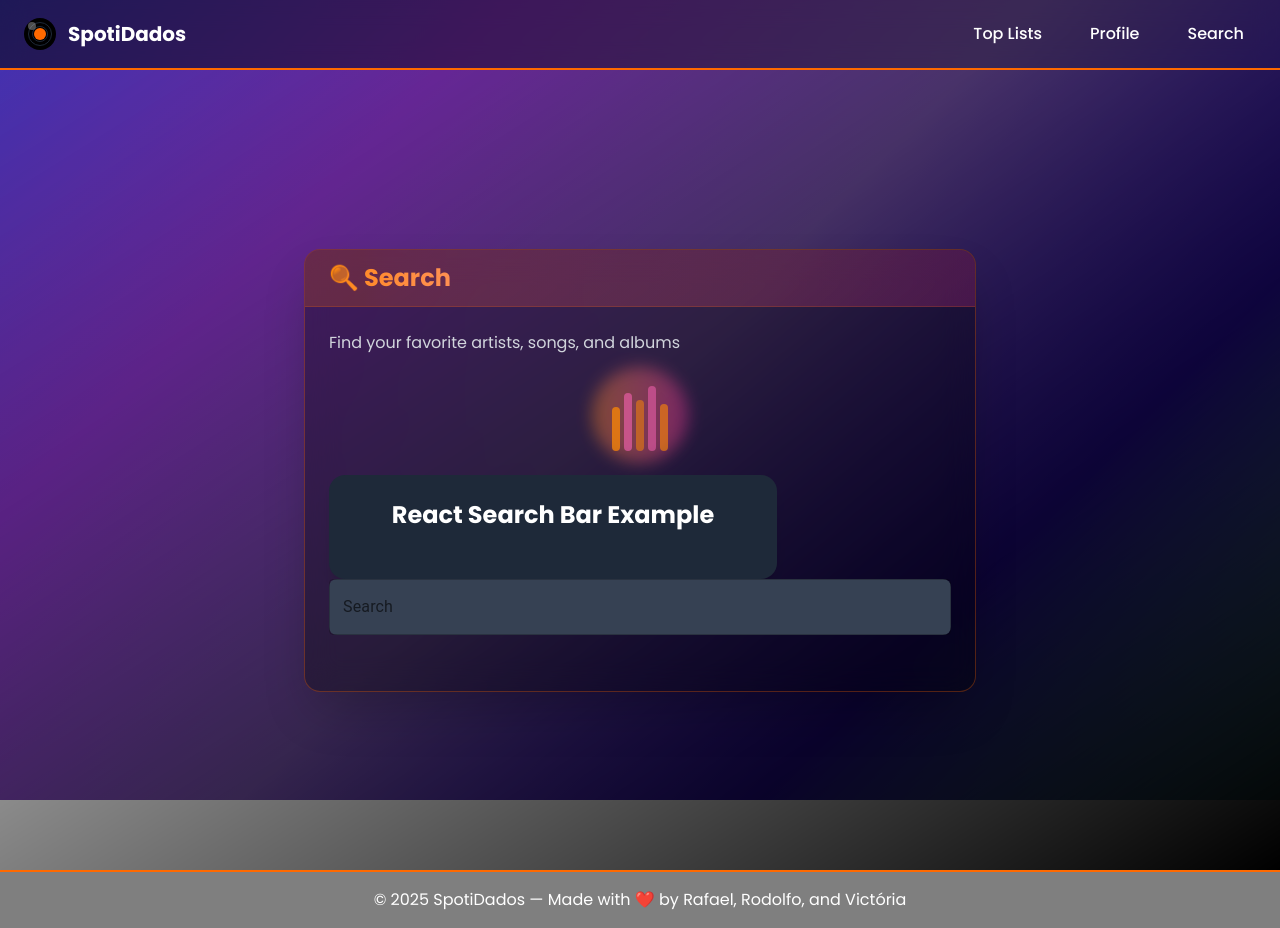
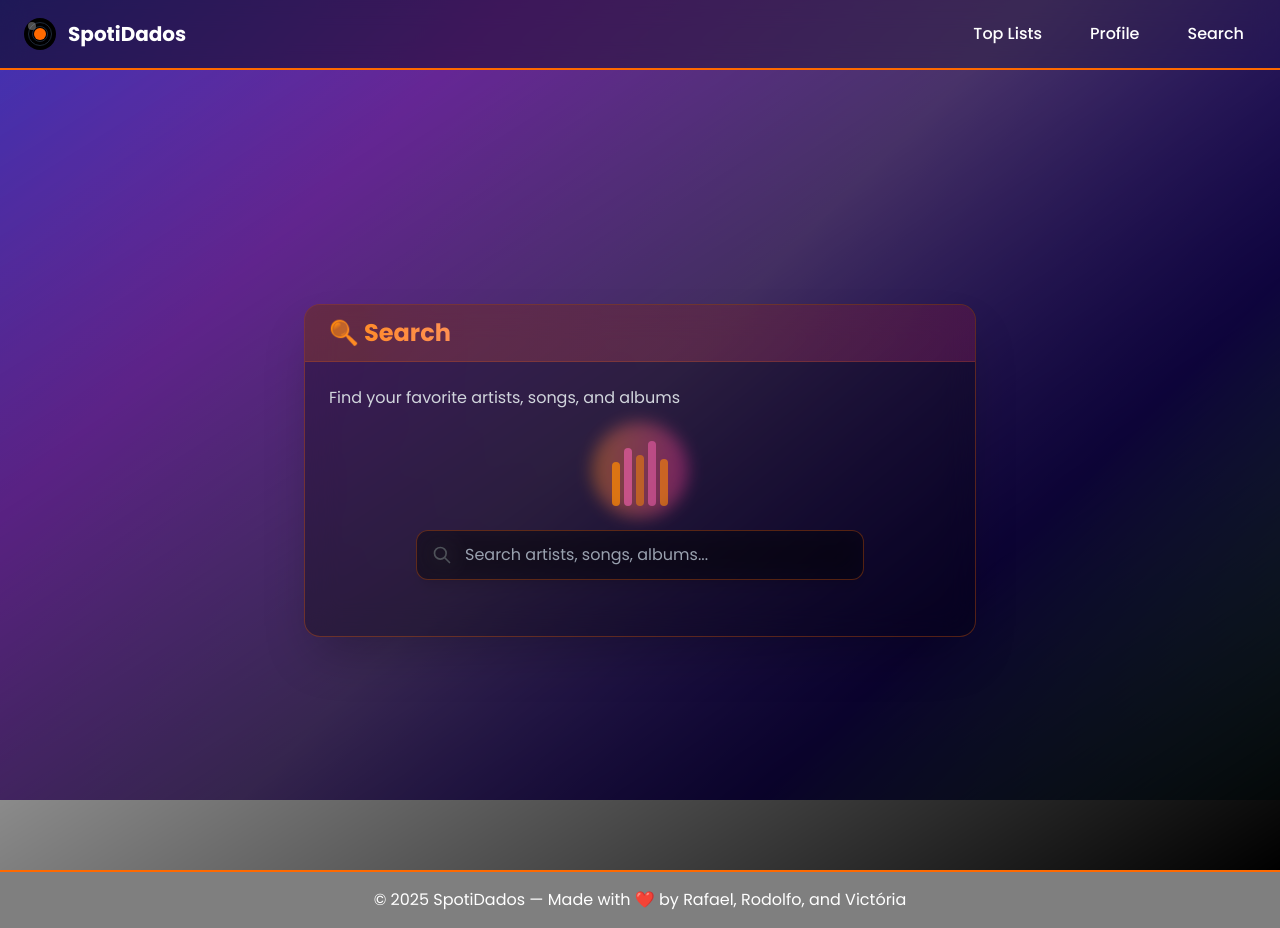
Before and after one commit to Rafini216/Spotidados, a Next.js app: page /searchbar in a window 1280 px wide. Built offline with nearby package versions, Linux system fonts and the light colour scheme.

Commit message:
Update searchbar.js

```diff
--- a/src/pages/searchbar.js
+++ b/src/pages/searchbar.js
@@ -1,16 +1,16 @@
-// src/app/pesquisa/page.js
 "use client";
-import TextField from "@mui/material/TextField";
 import { useState } from "react";
 import Link from "next/link";
 import { searchBar } from "@/utils/dataProcessing";
 
 export default function Pesquisa() {
   const [inputText, setInputText] = useState("");
-    let inputHandler = (e) => {
-        var lowerCase = e.target.value.toLowerCase();
+
+  const inputHandler = (e) => {
+    const lowerCase = e.target.value.toLowerCase();
     setInputText(lowerCase);
   };
+
   const resultado = searchBar(inputText);
 
   return (
@@ -36,40 +36,85 @@ export default function Pesquisa() {
 
               {/* Ícone de ondas sonoras estilizado */}
               <div className="relative flex items-end justify-center w-18 h-18">
-                                <div className="w-2 bg-orange-400 rounded-full animate-pulse" style={{ height: '60%', animationDelay: '0s' }}></div>
-                                <div className="w-2 bg-pink-400 rounded-full mx-1 animate-pulse" style={{ height: '80%', animationDelay: '0.2s' }}></div>
-                                <div className="w-2 bg-orange-400 rounded-full animate-pulse" style={{ height: '70%', animationDelay: '0.4s' }}></div>
-                                <div className="w-2 bg-pink-400 rounded-full mx-1 animate-pulse" style={{ height: '90%', animationDelay: '0.6s' }}></div>
-                                <div className="w-2 bg-orange-400 rounded-full animate-pulse" style={{ height: '65%', animationDelay: '0.8s' }}></div>
+                <div
+                  className="w-2 bg-orange-400 rounded-full animate-pulse"
+                  style={{ height: "60%", animationDelay: "0s" }}
+                ></div>
+                <div
+                  className="w-2 bg-pink-400 rounded-full mx-1 animate-pulse"
+                  style={{ height: "80%", animationDelay: "0.2s" }}
+                ></div>
+                <div
+                  className="w-2 bg-orange-400 rounded-full animate-pulse"
+                  style={{ height: "70%", animationDelay: "0.4s" }}
+                ></div>
+                <div
+                  className="w-2 bg-pink-400 rounded-full mx-1 animate-pulse"
+                  style={{ height: "90%", animationDelay: "0.6s" }}
+                ></div>
+                <div
+                  className="w-2 bg-orange-400 rounded-full animate-pulse"
+                  style={{ height: "65%", animationDelay: "0.8s" }}
+                ></div>
               </div>
             </div>
           </div>
 
+          {/* Barra de Pesquisa Estilizada */}
+          <div className="relative w-full max-w-md mx-auto">
+            <div className="relative">
+              <div className="absolute inset-y-0 left-0 flex items-center pl-4 pointer-events-none">
+                <svg
+                  className="w-5 h-5 text-gray-400"
+                  fill="none"
+                  stroke="currentColor"
+                  viewBox="0 0 24 24"
+                  xmlns="http://www.w3.org/2000/svg"
+                >
+                  <path
+                    strokeLinecap="round"
+                    strokeLinejoin="round"
+                    strokeWidth={2}
+                    d="M21 21l-6-6m2-5a7 7 0 11-14 0 7 7 0 0114 0z"
+                  />
+                </svg>
+              </div>
+              <input
+                type="text"
+                value={inputText}
+                onChange={inputHandler}
+                placeholder="Search artists, songs, albums..."
+                className="
+                                    w-full
+                                    pl-12 pr-4 py-3
+                                    rounded-xl
+                                    bg-black/30 backdrop-blur-md
+                                    border border-orange-500/30
+                                    text-white placeholder-gray-400
+                                    focus:outline-none
+                                    focus:ring-2 focus:ring-orange-500/50
+                                    focus:border-orange-500/60
+                                    transition-all duration-300
+                                    shadow-lg
+                                "
+              />
+            </div>
+          </div>
 
-
-                    <div>
-                        <div className="w-full max-w-md bg-gray-800 rounded-2xl shadow-lg p-6">
-                            <h1 className="text-2xl font-bold text-center mb-6">
-                                React Search Bar Example
-                            </h1>
-                        </div>
-                        <TextField
-                            className="w-full px-4 py-2 rounded-lg bg-gray-700 text-white placeholder-gray-400 focus:outline-none focus:ring-2 focus:ring-orange-500"
-                            id="outlined-basic"
-                            label="Search"
-                            variant="outlined"
-                            onChange={inputHandler}
-                        />
-
+          {/* Resultados da pesquisa */}
           <div className="mt-8">
             {inputText && (
               <div className="grid grid-cols-1 md:grid-cols-3 gap-8">
                 {/* Artists */}
                 <div>
-                                        <h2 className="text-lg font-semibold text-orange-400 mb-4">Artists</h2>
+                  <h2 className="text-lg font-semibold text-orange-400 mb-4">
+                    Artists
+                  </h2>
                   <ul className="space-y-2">
                     {resultado.artistas.length === 0 && (
-                                                <li className="text-gray-400 italic">No artists found.</li>
+                      <li className="text-gray-400 italic">
+                        No artists found.
+                      </li>
                     )}
                     {resultado.artistas.map((a, i) => (
                       <li key={i}>
@@ -83,9 +128,12 @@ export default function Pesquisa() {
                     ))}
                   </ul>
                 </div>
+
                 {/* Songs */}
                 <div>
-                                        <h2 className="text-lg font-semibold text-pink-400 mb-4">Songs</h2>
+                  <h2 className="text-lg font-semibold text-pink-400 mb-4">
+                    Songs
+                  </h2>
                   <ul className="space-y-2">
                     {resultado.musicas.length === 0 && (
                       <li className="text-gray-400 italic">No songs found.</li>
@@ -97,15 +145,20 @@ export default function Pesquisa() {
                           className="block px-4 py-2 rounded-lg bg-gradient-to-r from-pink-500/10 to-pink-400/10 hover:from-pink-500/30 hover:to-pink-400/30 transition-colors border border-pink-500/20 text-pink-200 font-medium shadow"
                         >
                           {m.musica}
-                                                        <span className="ml-2 text-xs text-gray-400">({m.artista})</span>
+                          <span className="ml-2 text-xs text-gray-400">
+                            ({m.artista})
+                          </span>
                         </Link>
                       </li>
                     ))}
                   </ul>
                 </div>
+
                 {/* Albums */}
                 <div>
-                                        <h2 className="text-lg font-semibold text-orange-300 mb-4">Albums</h2>
+                  <h2 className="text-lg font-semibold text-orange-300 mb-4">
+                    Albums
+                  </h2>
                   <ul className="space-y-2">
                     {resultado.albuns.length === 0 && (
                       <li className="text-gray-400 italic">No albums found.</li>
@@ -117,7 +170,9 @@ export default function Pesquisa() {
                           className="block px-4 py-2 rounded-lg bg-gradient-to-r from-orange-300/10 to-pink-300/10 hover:from-orange-300/30 hover:to-pink-300/30 transition-colors border border-orange-300/20 text-orange-100 font-medium shadow"
                         >
                           {al.album}
-                                                        <span className="ml-2 text-xs text-gray-400">({al.artista})</span>
+                          <span className="ml-2 text-xs text-gray-400">
+                            ({al.artista})
+                          </span>
                         </Link>
                       </li>
                     ))}
@@ -126,11 +181,8 @@ export default function Pesquisa() {
               </div>
             )}
           </div>
-
         </div>
       </div>
     </div>
-        </div>
-
   );
 }
```
Lines whose indentation alone changed are shown as unchanged.
